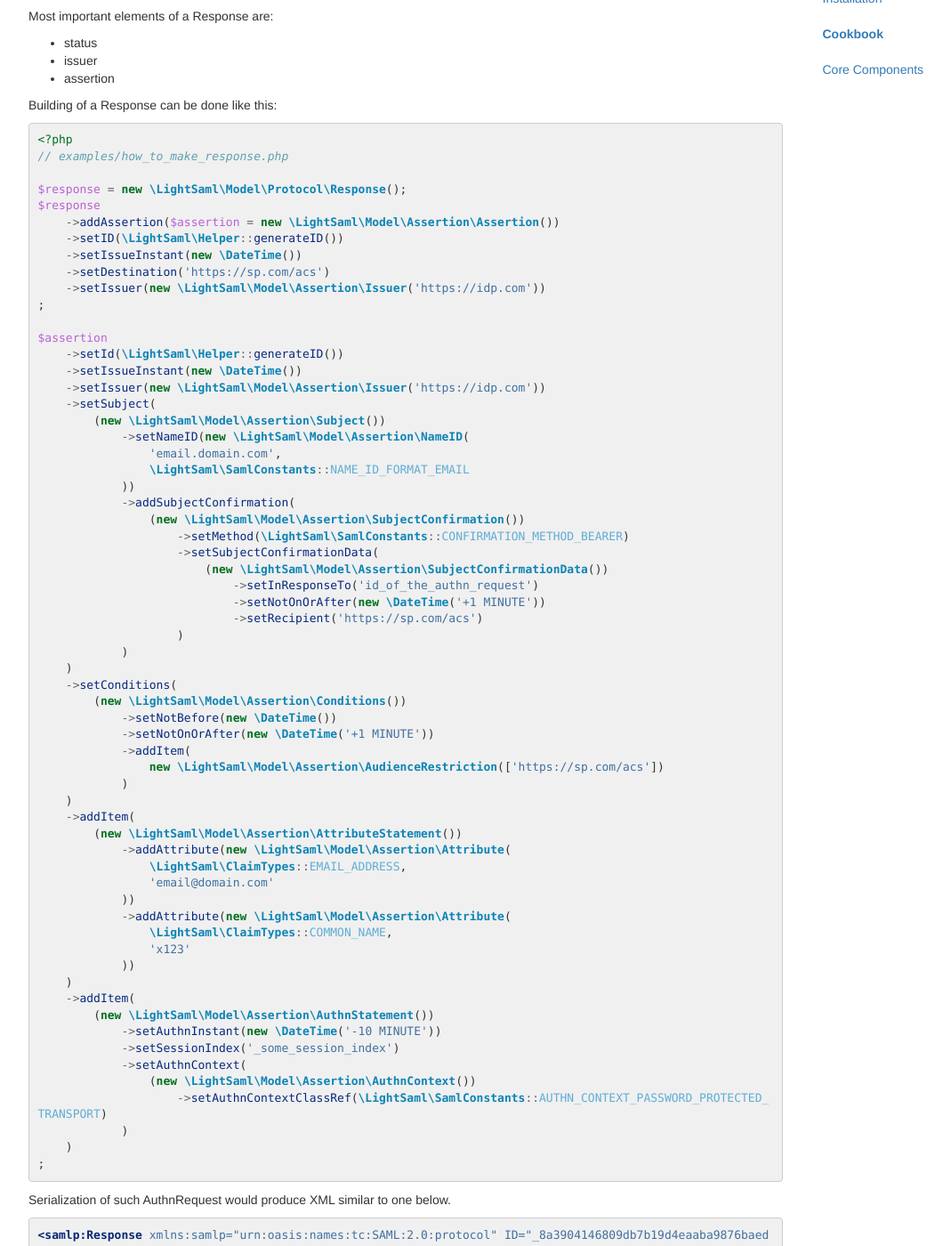
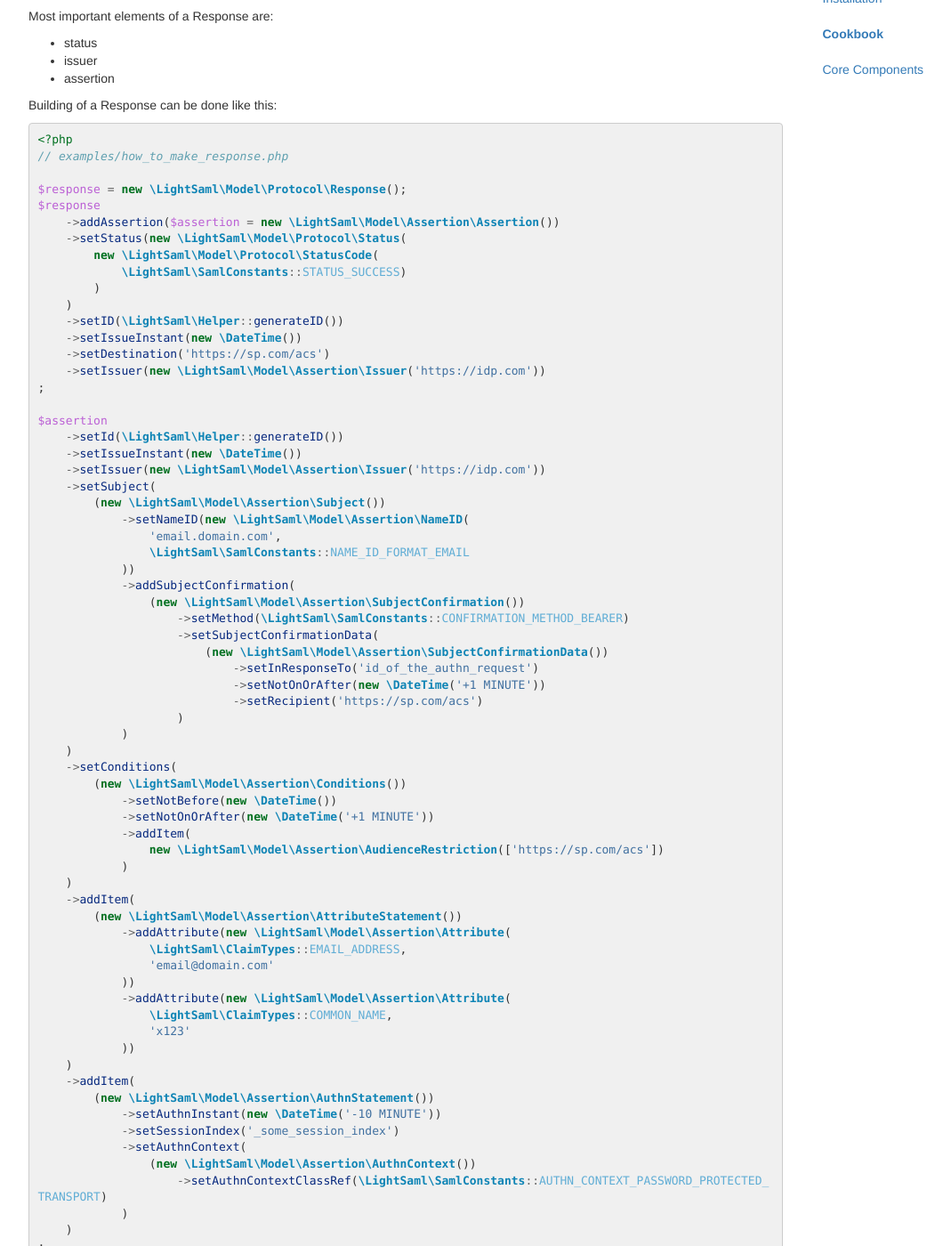
Before and after one commit to lightSAML/lightSAML.github.io, a Jekyll site: the page built from LightSAML-Core/Cookbook/How-to-make-Response/index.md, in a window 1280 px wide and 1400 px high, scrolled down 239 px. Shown: the whole window at 89% size, without its empty margins (38-1107 px from the left). Built offline with Jekyll 4.4.1, drawn with Linux system fonts in a browser that asks for light colours; nearby versions of some CDN libraries; some of the changed text lies outside the part shown.

Commit message:
Response cookbook missing status - fixes #8

```diff
--- a/LightSAML-Core/Cookbook/How-to-make-Response/index.md
+++ b/LightSAML-Core/Cookbook/How-to-make-Response/index.md
@@ -25,6 +25,11 @@ Building of a Response can be done like this:
 $response = new \LightSaml\Model\Protocol\Response();
 $response
     ->addAssertion($assertion = new \LightSaml\Model\Assertion\Assertion())
+    ->setStatus(new \LightSaml\Model\Protocol\Status(
+        new \LightSaml\Model\Protocol\StatusCode(
+            \LightSaml\SamlConstants::STATUS_SUCCESS)
+        )
+    )
     ->setID(\LightSaml\Helper::generateID())
     ->setIssueInstant(new \DateTime())
     ->setDestination('https://sp.com/acs')
@@ -89,6 +94,9 @@ Serialization of such AuthnRequest would produce XML similar to one below.
 <samlp:Response xmlns:samlp="urn:oasis:names:tc:SAML:2.0:protocol" ID="_8a3904146809db7b19d4eaaba9876baed805c216e5"
         Version="2.0" IssueInstant="2015-10-18T20:02:55Z" Destination="https://sp.com/acs">
     <saml:Issuer xmlns:saml="urn:oasis:names:tc:SAML:2.0:assertion">https://idp.com</saml:Issuer>
+    <samlp:Status>
+        <samlp:StatusCode Value="urn:oasis:names:tc:SAML:2.0:status:Success"/>
+    </samlp:Status>
     <Assertion xmlns="urn:oasis:names:tc:SAML:2.0:assertion" ID="_4a9400f18f507a46339c622929c6795c6195bd2b1d"
             Version="2.0" IssueInstant="2015-10-18T20:02:55Z">
         <Issuer>https://idp.com</Issuer>
```
